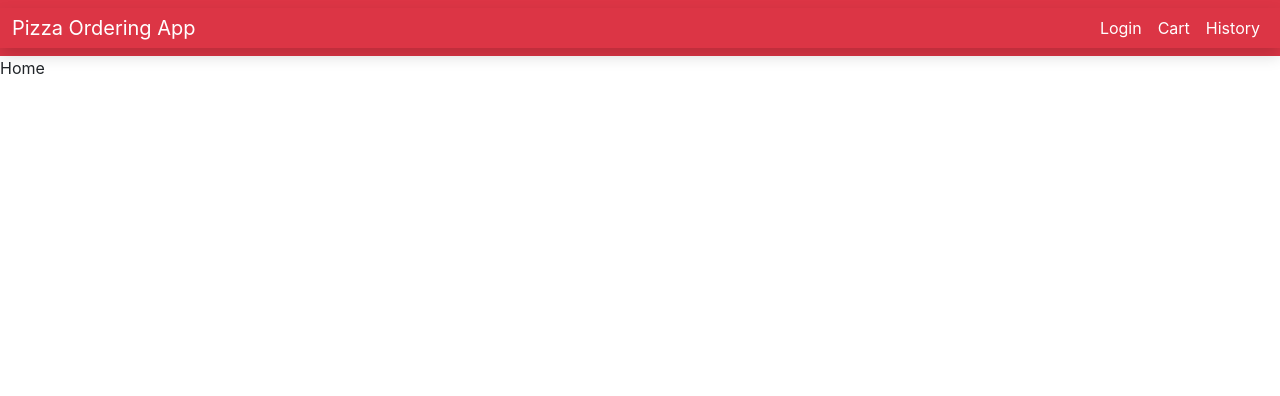
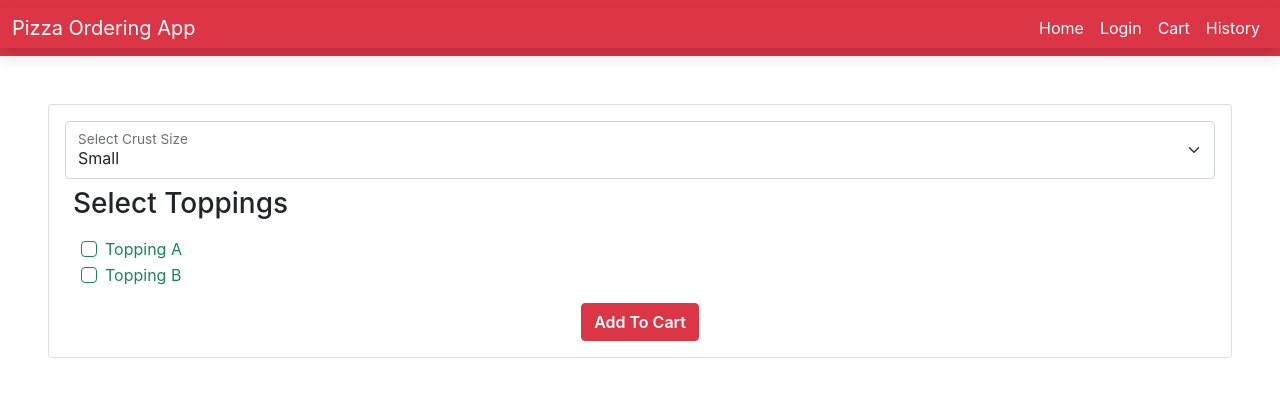
Before and after one commit to hd1801/Pizza-Ordering-App, a React (Create React App) app in the folder client/: page / in a window 1280 px wide. Shown: the top 396 px of the page. Built offline with nearby package versions, Linux system fonts and the light colour scheme.

Commit message:
Home Component created

```diff
--- a/client/src/App.tsx
+++ b/client/src/App.tsx
@@ -19,6 +19,7 @@ function App() {
         Pizza Ordering App
         </Navbar.Brand>
         <Nav className="justify-content-end">
+        <Nav.Link > <Link style={linkStyle} to="/">Home</Link></Nav.Link>
         <Nav.Link > <Link style={linkStyle} to="/login">Login</Link></Nav.Link>
         <Nav.Link > <Link style={linkStyle} to="/cart">Cart</Link></Nav.Link>
         <Nav.Link > <Link style={linkStyle} to="/history">History</Link></Nav.Link>
--- a/client/src/Components/Home.tsx
+++ b/client/src/Components/Home.tsx
@@ -1,3 +1,32 @@
+import { Form,Card, FloatingLabel, Button, Container } from "react-bootstrap"
+
 export const Home  = ()=>{
-    return <>Home</>
+    const toppings = ["Topping A", "Topping B"];
+    return <>
+    <Card className="m-5 p-3 " >
+        <Form>
+        <FloatingLabel controlId="floatingSelect" label="Select Crust Size">
+            <Form.Select >
+            <option>Small </option>
+            <option>Medium </option>
+            <option>Large </option>
+            </Form.Select>
+        </FloatingLabel>
+        <h3 className="m-2"> Select Toppings </h3>
+        <div className="m-3">
+        {toppings.map((topping=>{
+            return <Form.Check type={'checkbox'} id={`check-type`}>
+            <Form.Check.Input type={'checkbox'} isValid />
+            <Form.Check.Label>{topping}</Form.Check.Label>
+            </Form.Check>
+        }))}
+        </div>
+        <Container className= "d-flex justify-content-center">
+            <Button variant="danger" style={{fontWeight:"600"}} >Add To Cart</Button>
+        </Container>
+        </Form>
+    </Card>
+
+
+    </>
 }
```
